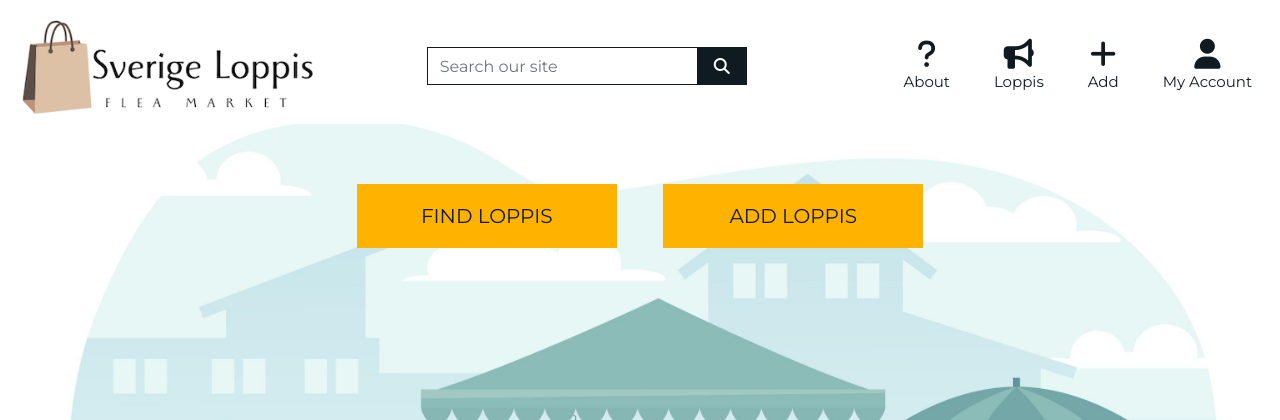
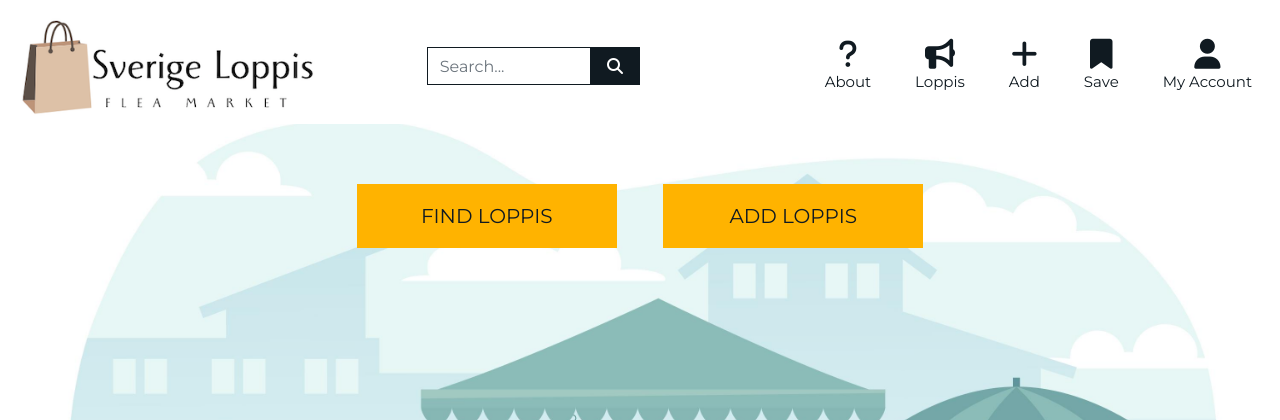
Before and after one commit to MerveKucukzoroglu/sverige-loppis, a Django app: page / in a window 1280 px wide. Shown: the top 420 px of the page. Run offline with Django 3.2, Linux system fonts and the light colour scheme; some libraries are stand-ins or nearby versions.

Commit message:
Add save icon to navbar

```diff
--- a/templates/base.html
+++ b/templates/base.html
@@ -43,10 +43,10 @@
             <img src="{% static '../media/logo.png' %}" alt="Logo" class="logo-img">
           </a>
         </div>
-        <div class="col-3 my-auto py-1 py-lg-0 header-row">
+        <div class="col-2 my-auto py-1 py-lg-0 header-row">
           <form method="GET" action="">
             <div class="input-group w-100">
-                <input class="form-control border border-dark rounded-0" type="text" name="q" placeholder="Search our site">
+                <input class="form-control border border-dark rounded-0" type="text" name="q" placeholder="Search...">
                 <div class="input-group-append">
                     <button class="form-control btn btn-dark border border-dark rounded-0" type="submit">
                         <span class="icon">
@@ -57,7 +57,7 @@
             </div>
         </form>
         </div>
-        <div class="col-5 my-auto py-1 py-lg-0 header-row">
+        <div class="col-6 my-auto py-1 py-lg-0 header-row">
           <ul class="list-inline list-unstyled text-center text-lg-right my-0">
             <li class="list-inline-item">
               <a href="" class="text-dark nav-link">
@@ -80,6 +80,14 @@
                 <div class="text-center">
                   <div><i class="fas fa-plus fa-icon"></i></div>
                   <p class="my-0">Add</p>
+              </div>
+              </a>
+            </li>
+            <li class="list-inline-item">
+              <a href="" class="text-dark nav-link">
+                <div class="text-center">
+                  <div><i class="fas fa-bookmark fa-icon"></i></i></div>
+                  <p class="my-0">Save</p>
               </div>
               </a>
             </li>
```
